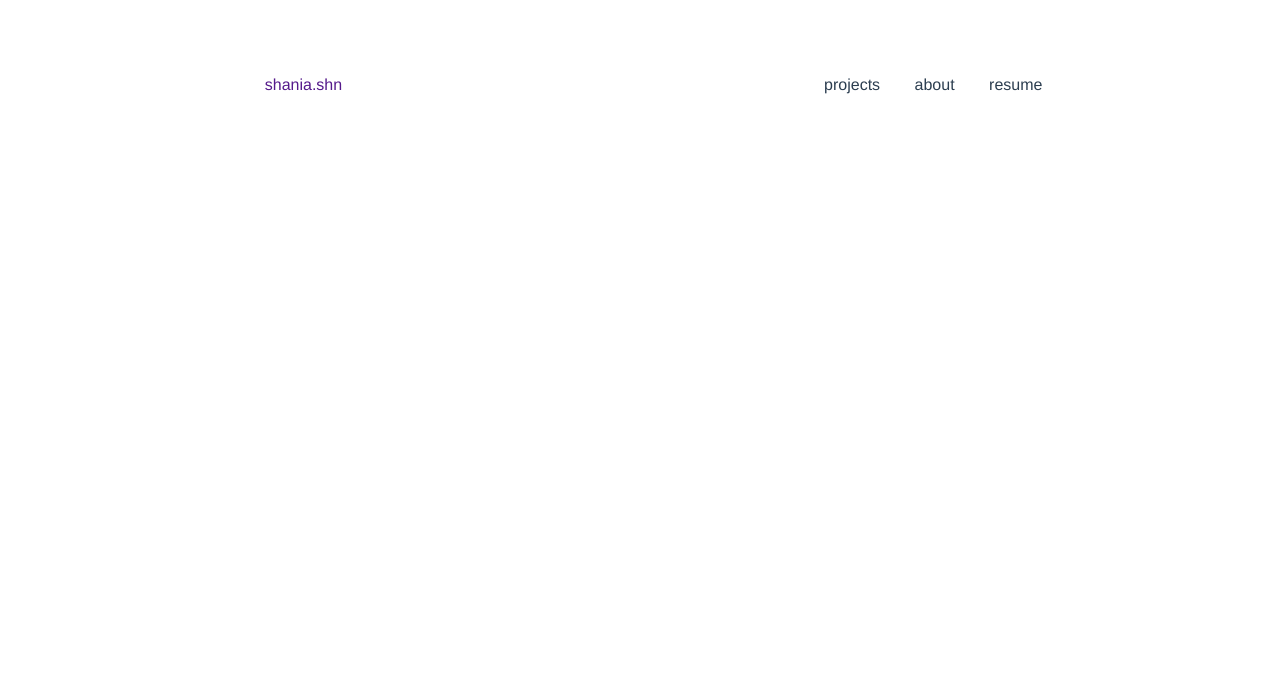
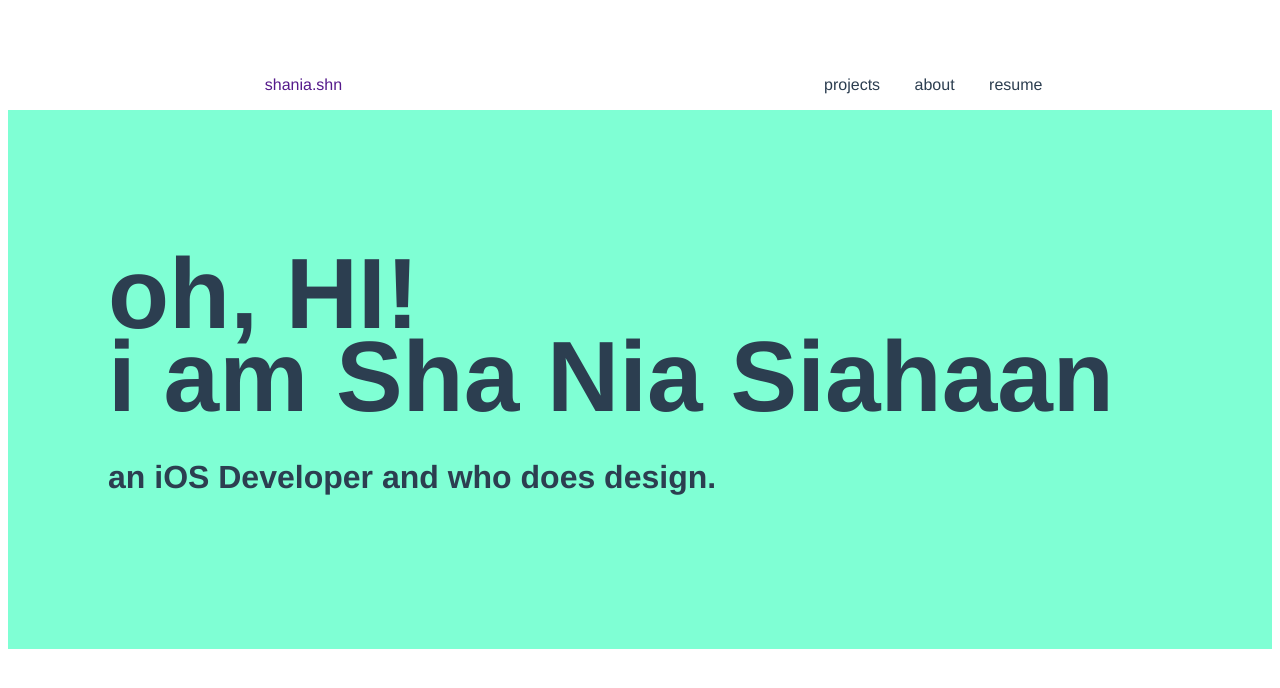
Before and after one commit to shaniashn/shaniashn.github.io, a Vue app: page / in a window 1280 px wide. Shown: the top 688 px of the page. Built offline with nearby package versions, Linux system fonts and the light colour scheme.

Commit message:
add text and svg img

```diff
--- a/src/components/HomePage.vue
+++ b/src/components/HomePage.vue
@@ -1,4 +1,5 @@
 <template>
+  <section class="welcome">
   <nav>
     <ul>
       <a href="">
@@ -12,6 +13,22 @@
       <li>resume</li>
     </ul>
   </nav>
+  <div class="welcoming">
+    <div class="welcome-text">
+      <h1>oh, HI!</h1>
+      <h1>i am Sha Nia Siahaan</h1>
+      <h5>an iOS Developer and who does design.</h5>
+    </div>
+    <div class="welcome-img">
+    </div>
+  </div>
+  <div class="socials">
+    <a href=""><i class="fa-brands fa-linkedin-in"></i></a>
+    <a href=""><i class="fa-brands fa-github"></i></a>
+    <a href=""><i class="fa-brands fa-dribbble"></i></a>
+    <a href=""><i class="fa-regular fa-file"></i></a>
+  </div>
+  </section>
 </template>
 
 <script>
@@ -38,4 +55,28 @@ export default {
     list-style: none;
   }
 
+  .welcome {
+    height: 100vh;
+  }
+
+  .welcoming {
+    text-align: left;
+    padding: 100px;
+    display: flex;
+    flex-direction: column;
+    align-items: flex-start;
+    background-color: aquamarine;
+  }
+
+  .welcoming h1{
+    font-size: 100px;
+    line-height: 0%;
+    /* background-color: bisque; */
+    width: 100%;
+  }
+
+  .welcoming h5 {
+    font-size: xx-large;
+    /* line-height: 0%; */
+  }
 </style>
```
Also changed, not shown: src/assets/fullbodyfull.svg (added).
